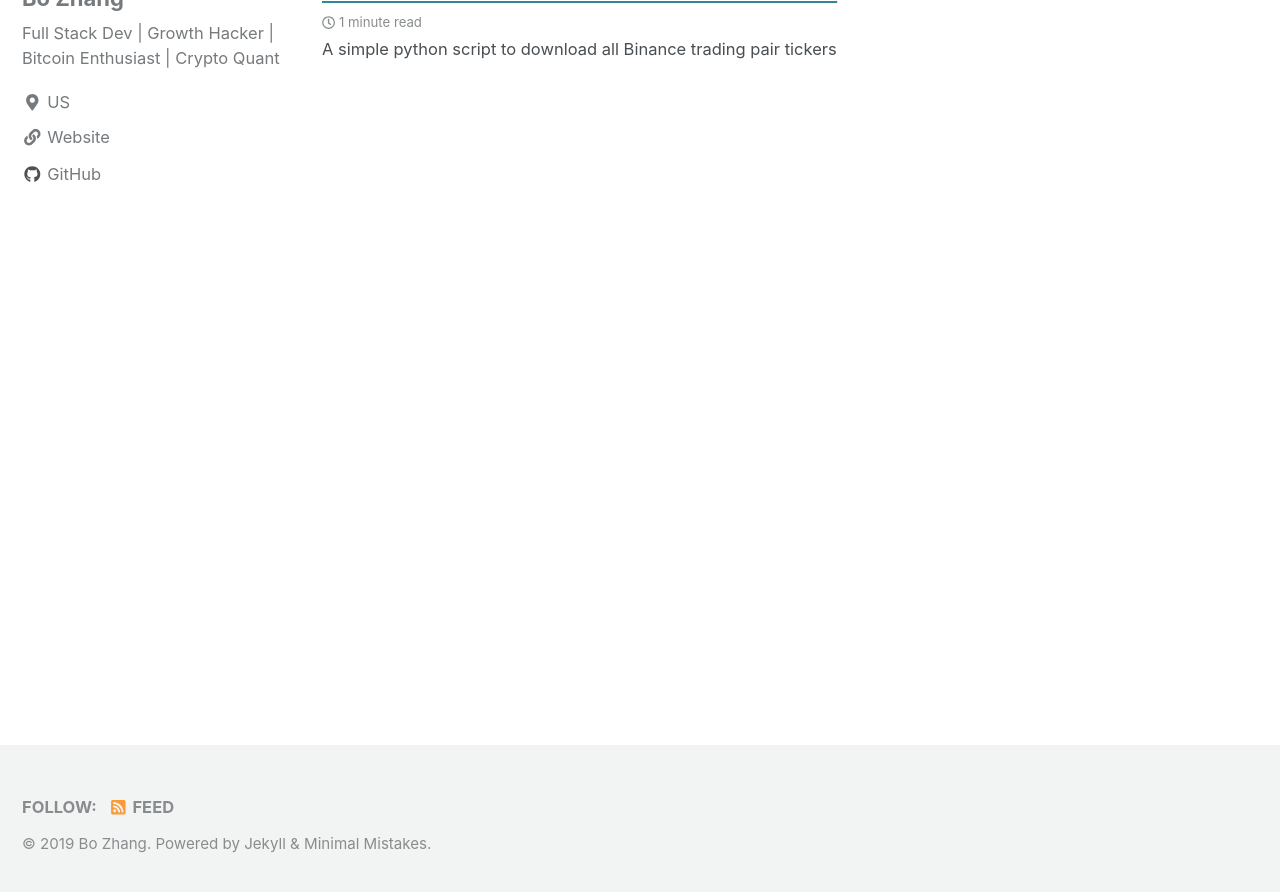
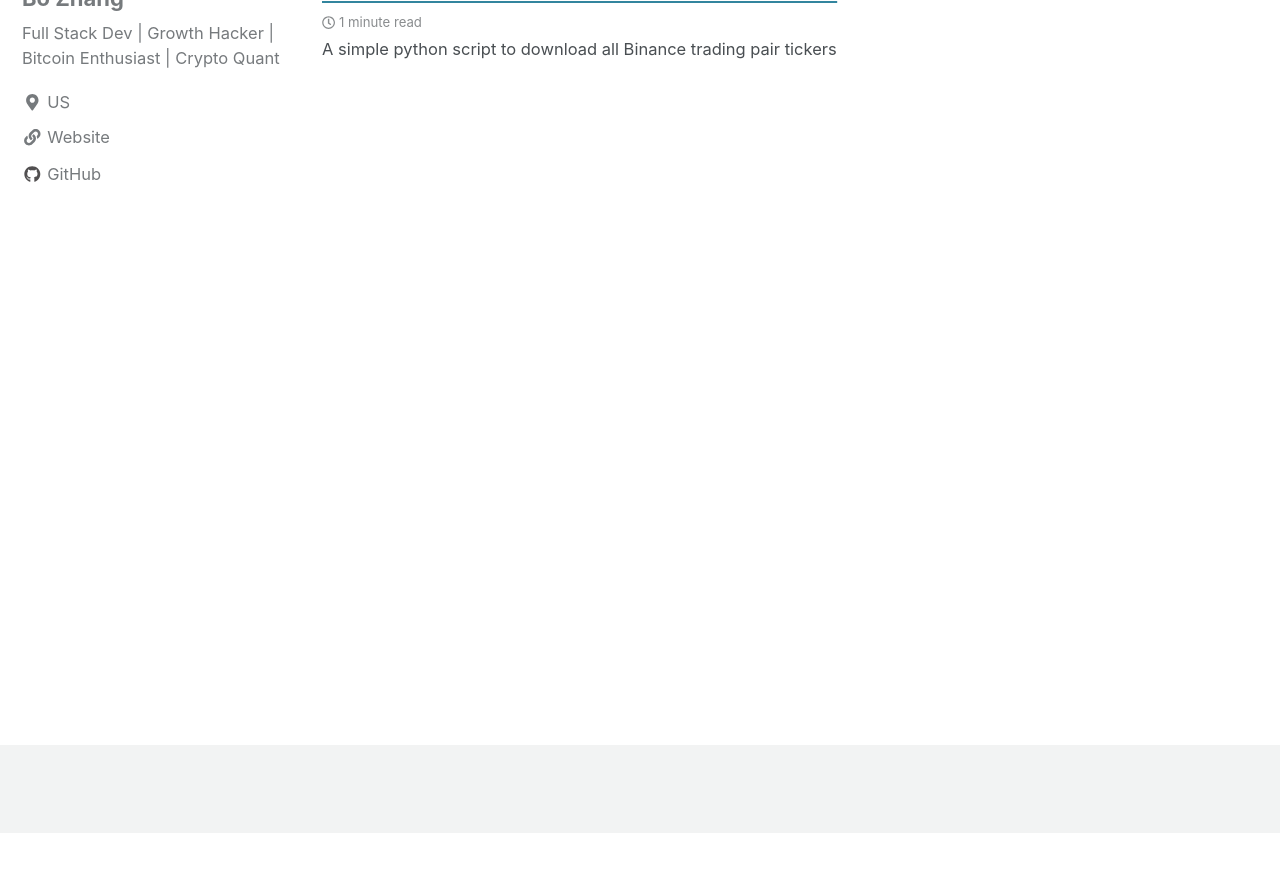
Before and after one commit to 0xboz/blog, a Jekyll site: the page built from index.html, in a window 1280 px wide and 900 px high, scrolled down 222 px. Shown: the top 892 px of the window. Built offline with Jekyll 4.4.1, drawn with Linux system fonts in a browser that asks for light colours; cached includes are drawn as plain includes; nearby versions of some CDN libraries; the list of posts is cut into pages by our own code; after the commit the page ends 1055 px from its top, so only the background shows below that.

Commit message:
Update footer

```diff
--- a/_layouts/default.html
+++ b/_layouts/default.html
@@ -9,12 +9,14 @@
   https://github.com/mmistakes/minimal-mistakes/blob/master/LICENSE
 -->
 <html lang="{{ site.locale | slice: 0,2 | default: "en" }}" class="no-js">
+
 <head>
   {% include head.html %}
   {% include head/custom.html %}
 </head>
 
-  <body class="layout--{{ page.layout | default: layout.layout }}{% if page.classes or layout.classes %}{{ page.classes | default: layout.classes | join: ' ' | prepend: ' ' }}{% endif %}">
+<body
+  class="layout--{{ page.layout | default: layout.layout }}{% if page.classes or layout.classes %}{{ page.classes | default: layout.classes | join: ' ' | prepend: ' ' }}{% endif %}">
 
   {% include_cached browser-upgrade.html %}
   {% include_cached masthead.html %}
@@ -32,11 +34,12 @@
   <div class="page__footer">
     <footer>
       {% include footer/custom.html %}
-        {% include_cached footer.html %}
+      <!-- {% include_cached footer.html %} -->
     </footer>
   </div>
 
   {% include scripts.html %}
 
 </body>
+
 </html>
```
Lines whose indentation alone changed are shown as unchanged.
